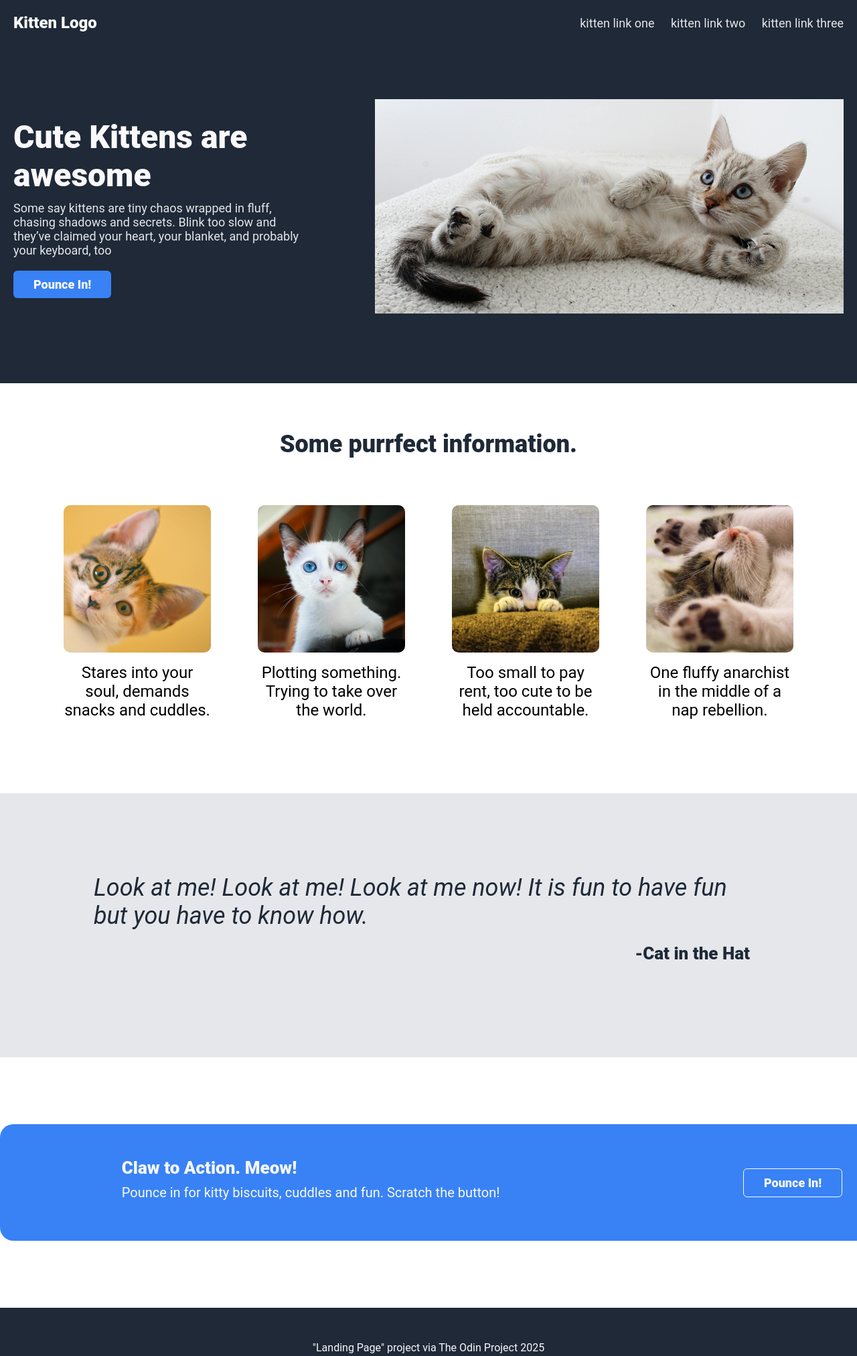
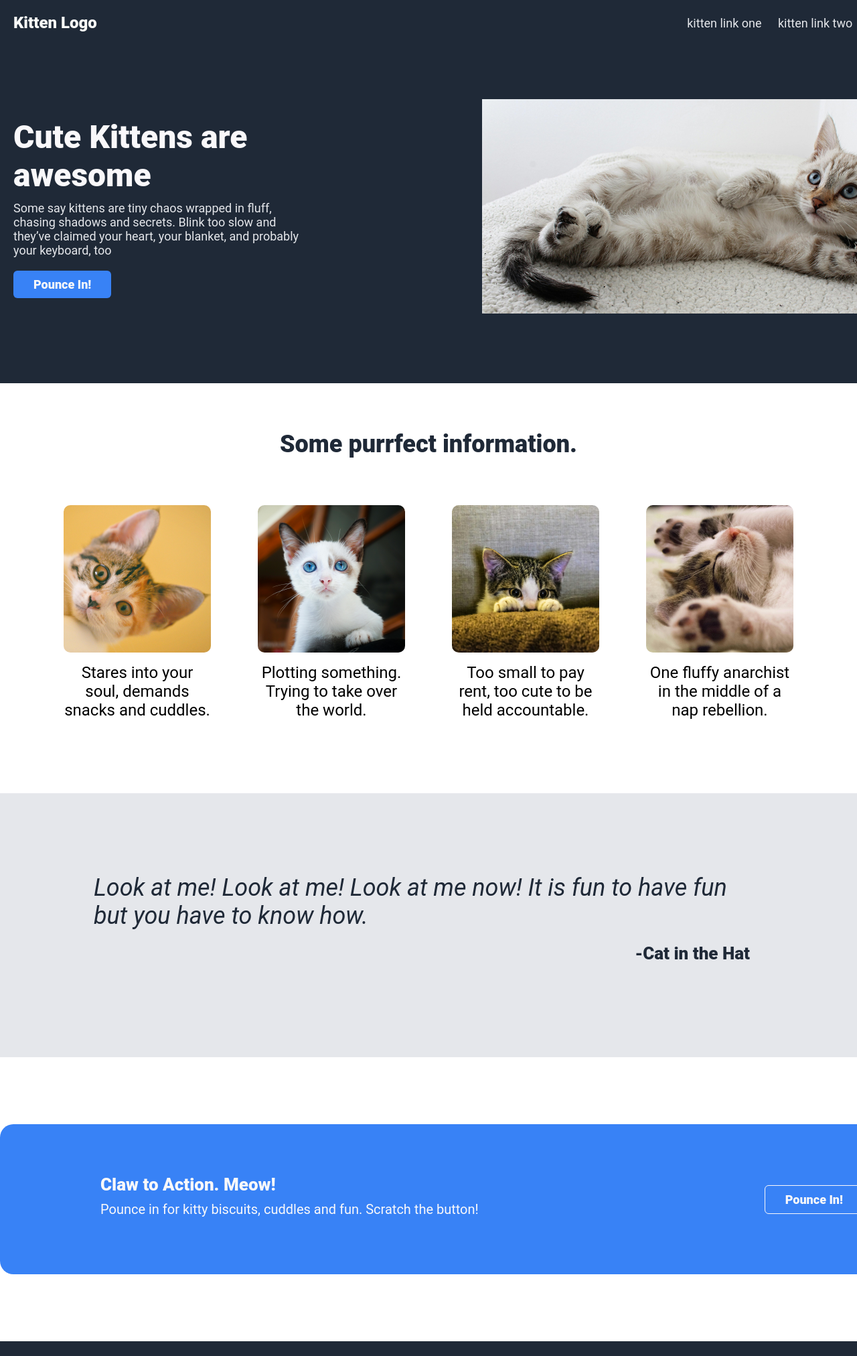
Before and after one commit to brett-me/top, a plain HTML site: page foundations/project2-landing-page/index.html in a window 1280 px wide. Shown: the top 2024 px of the page at 67% size. Drawn offline with Linux system fonts and the light colour scheme.

Commit message:
general css edits

```diff
--- a/foundations/project2-landing-page/index.html
+++ b/foundations/project2-landing-page/index.html
@@ -7,7 +7,6 @@
     </header>
     <body>
         <div class="section-one">
-            <div class="container">
             <div class="section-one-header">
                 <div class="header-logo">Kitten Logo</div>
                 <div class="header-links">
@@ -25,9 +24,9 @@
                     </div>
                     <div class="main-signup-text">
                         Some say kittens are tiny chaos wrapped in fluff,
-                            chasing shadows and secrets. Blink too slow and
-                            they’ve claimed your heart, your blanket, and
-                            probably your keyboard, too
+                        chasing shadows and secrets. Blink too slow and they’ve
+                        claimed your heart, your blanket, and probably your
+                        keyboard, too
                     </div>
                     <div class="main-signup-button">
                         <button>Pounce In!</button>
@@ -41,9 +40,7 @@
                 </div>
             </div>
         </div>
-        </div>
         <div class="section-two">
-            <div class="container">
             <div class="section-two-header">Some purrfect information.</div>
             <div class="section-two-main">
                 <div class="image-and-subtext">
@@ -76,8 +73,7 @@
                         />
                     </div>
                     <div class="text-container">
-                            Too small to pay rent, too cute to be held
-                            accountable.
+                        Too small to pay rent, too cute to be held accountable.
                     </div>
                 </div>
                 <div class="image-and-subtext">
@@ -88,50 +84,40 @@
                         />
                     </div>
                     <div class="text-container">
-                            One fluffy anarchist in the middle of a nap
-                            rebellion.
-                        </div>
+                        One fluffy anarchist in the middle of a nap rebellion.
                     </div>
                 </div>
             </div>
         </div>
         <div class="section three">
-            <div class="container">
             <div class="quote">
                 <div class="quote-text">
-                        Look at me! Look at me! Look at me now! It is fun to
-                        have fun but you have to know how.
+                    Look at me! Look at me! Look at me now! It is fun to have
+                    fun but you have to know how.
                 </div>
                 <div class="quote-author">-Cat in the Hat</div>
             </div>
         </div>
-        </div>
         <div class="section four">
-            <div class="container">
             <div class="call-to-action">
                 <div class="call-to-action-left">
                     <div class="call-to-action-header">
                         Claw to Action. Meow!
                     </div>
                     <div class="call-to-action-text">
-                            Pounce in for kitty biscuits, cuddles and fun.
-                            Scratch the button!
+                        Pounce in for kitty biscuits, cuddles and fun. Scratch
+                        the button!
                     </div>
                 </div>
                 <div class="call-to-action-right">
-                        <button class="call-to-action-button">
-                            Pounce In!
-                        </button>
-                    </div>
+                    <button class="call-to-action-button">Pounce In!</button>
                 </div>
             </div>
         </div>
         <div class="section-five">
-            <div class="container">
             <div class="footer">
                 "Landing Page" project via The Odin Project 2025
             </div>
         </div>
-        </div>
     </body>
 </html>
--- a/foundations/project2-landing-page/style.css
+++ b/foundations/project2-landing-page/style.css
@@ -8,11 +8,6 @@ body {
     padding: 0;
     height: 100vh;
     font-family: "Roboto", "Arial", sans-serif;
-}
-
-.container {
-    max-width: 1440px;
-    margin: 0 auto;
 }
 
 .section-one,
@@ -26,6 +21,8 @@ body {
     justify-content: space-between;
     flex-wrap: wrap;
     align-items: center;
+    width: 1440px;
+    margin: 0 auto;
 }
 
 .header-logo,
@@ -47,7 +44,8 @@ body {
 }
 
 .section-one-main {
-    margin: 100px auto;
+    margin-top: 100px;
+    margin-bottom: 100px;
 }
 
 .main-signup {
@@ -88,7 +86,6 @@ body {
 .section-two-main {
     padding: 0 20px;
     display: flex;
-    flex-wrap: wrap;
     justify-content: center;
     align-items: center;
     gap: 70px;
@@ -147,15 +144,21 @@ body {
 
 .call-to-action {
     width: 1440px;
-    margin: 100px 0;
-    padding: 50px 0;
+    margin: 100px auto;
     background-color: #3882f6;
     display: flex;
-    flex-wrap: wrap;
-    justify-content: space-around;
+    justify-content: space-between;
     align-items: center;
     border-radius: 20px;
     color: #f9f8fa;
+}
+
+.call-to-action-left {
+    padding: 75px 0 75px 150px;
+}
+
+.call-to-action-right {
+    padding: 75px 150px 75px 0;
 }
 
 .call-to-action-header {
```
Lines whose indentation alone changed are shown as unchanged.
